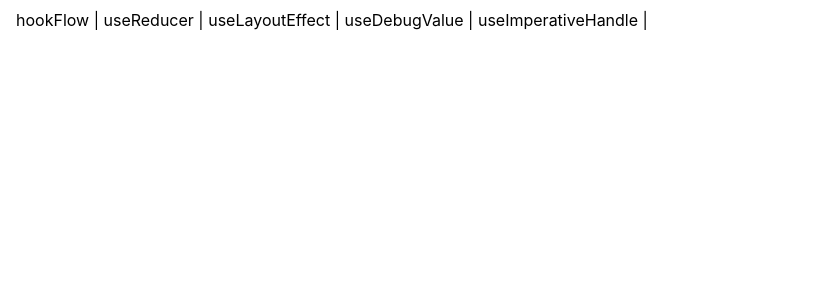
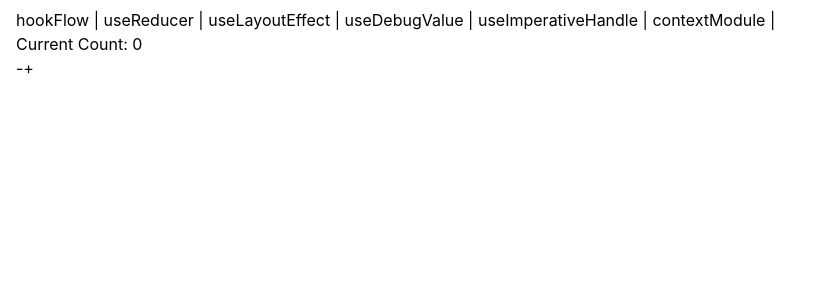
Before and after one commit to FredJiangFei/ReactAdvanced, a React (Create React App) app: page /contextModule in a window 1280 px wide. Shown: the top 300 px of the page, without its empty margins (0-820 px from the left). Built offline with nearby package versions, Linux system fonts and the light colour scheme.

Commit message:
context module

```diff
--- a/src/App.js
+++ b/src/App.js
@@ -6,6 +6,7 @@ import UseReducerRun from './pages/useReducerRun';
 import UseLayoutEffect from './pages/useLayoutEffect';
 import UseDebugValue from './pages/useDebugValue';
 import UseImperativeHandle from './pages/useImperativeHandle';
+import ContextModule from './pages/ContextModule/contextModule';
 
 function App() {
   return (
@@ -19,6 +20,7 @@ function App() {
             <Route path="/useLayoutEffect" element={<UseLayoutEffect />} />
             <Route path="/useDebugValue" element={<UseDebugValue />} />
             <Route path="/useImperativeHandle" element={<UseImperativeHandle />} />
+            <Route path="/contextModule" element={<ContextModule />} />
           </Routes>
         </main>
       </Router>
--- a/src/components/navbar.jsx
+++ b/src/components/navbar.jsx
@@ -7,6 +7,7 @@ const routes = [
   { to: '/useLayoutEffect', text: 'useLayoutEffect' },
   { to: '/useDebugValue', text: 'useDebugValue' },
   { to: '/useImperativeHandle', text: 'useImperativeHandle' },
+  { to: '/contextModule', text: 'contextModule' },
 ];
 
 class NavBar extends Component {
--- /dev/null
+++ b/src/pages/ContextModule/contextModule.js
@@ -0,0 +1,11 @@
+import React from 'react';
+import Counter from './counter';
+import CounterProvider from './counterProvider';
+
+export default function ContextModule() {
+  return (
+    <CounterProvider>
+      <Counter />
+    </CounterProvider>
+  );
+}
--- /dev/null
+++ b/src/pages/ContextModule/counter.js
@@ -0,0 +1,16 @@
+import useCounter from './useCounter';
+
+function Counter() {
+  const [state, dispatch] = useCounter();
+  const increment = () => dispatch({ type: 'increment', step: 1 });
+  const decrement = () => dispatch({ type: 'decrement', step: 1 });
+  return (
+    <div>
+      <div>Current Count: {state.count}</div>
+      <button onClick={decrement}>-</button>
+      <button onClick={increment}>+</button>
+    </div>
+  );
+}
+
+export default Counter;
--- /dev/null
+++ b/src/pages/ContextModule/counterContext.js
@@ -0,0 +1,4 @@
+import React from 'react';
+
+const CounterContext = React.createContext();
+export default CounterContext;
--- /dev/null
+++ b/src/pages/ContextModule/counterProvider.js
@@ -0,0 +1,25 @@
+import React from 'react';
+import CounterContext from './counterContext';
+
+const reducer = (state, action) => {
+  switch (action.type) {
+    case 'increment': {
+      return { ...state, count: state.count + action.step };
+    }
+    case 'decrement': {
+      return { ...state, count: state.count - action.step };
+    }
+    default: {
+      throw new Error(`Unhandled action type: ${action.type}`);
+    }
+  }
+};
+
+function CounterProvider({ step = 1, initialCount = 0, ...props }) {
+  const [state, dispatch] = React.useReducer(reducer, { count: initialCount });
+
+  const value = [state, dispatch];
+  return <CounterContext.Provider value={value} {...props} />;
+}
+
+export default CounterProvider;
--- /dev/null
+++ b/src/pages/ContextModule/useCounter.js
@@ -0,0 +1,12 @@
+import React from 'react';
+import CounterContext from './counterContext';
+
+function useCounter() {
+  const context = React.useContext(CounterContext);
+  if (context === undefined) {
+    throw new Error(`useCounter must be used within a CounterProvider`);
+  }
+  return context;
+}
+
+export default useCounter;
```
